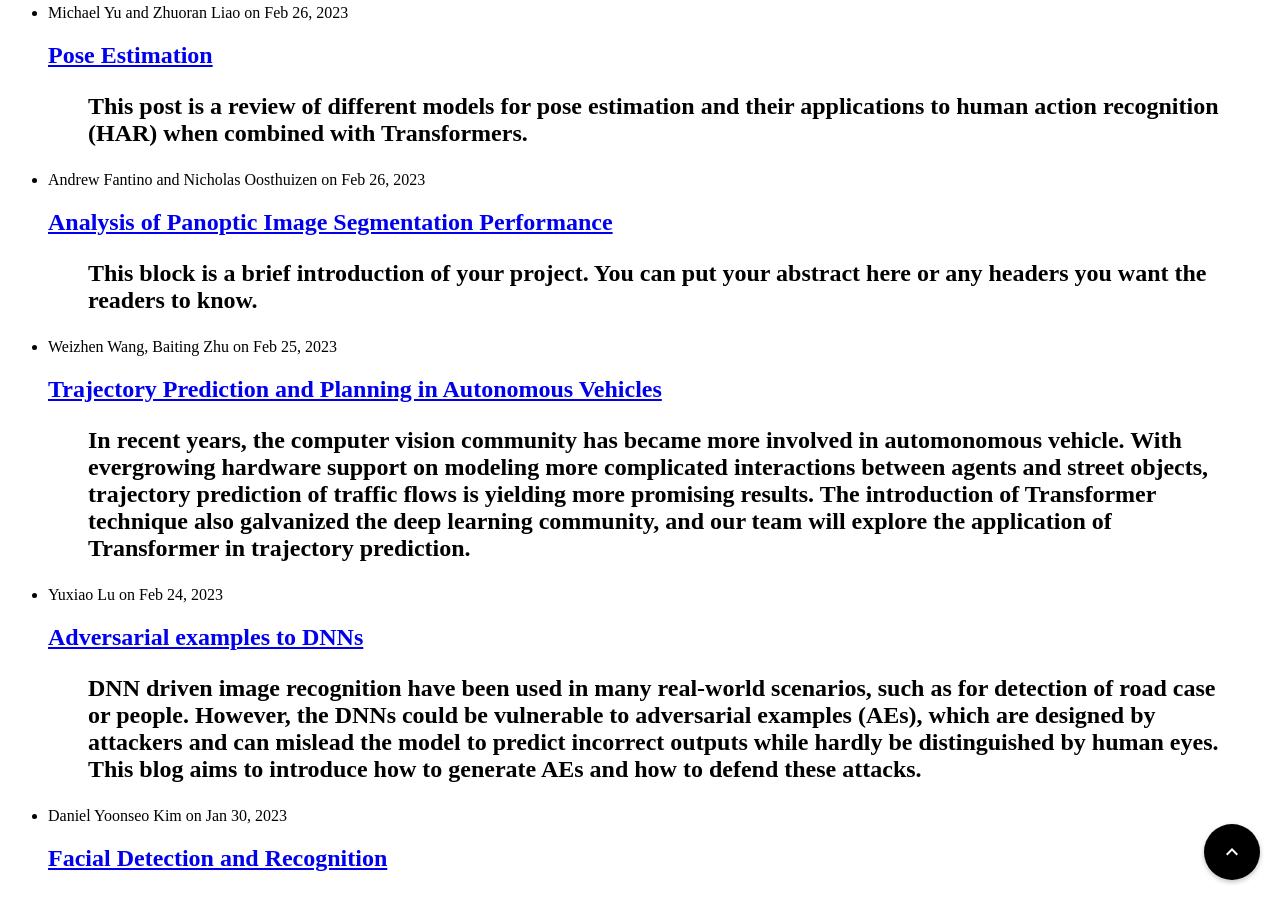
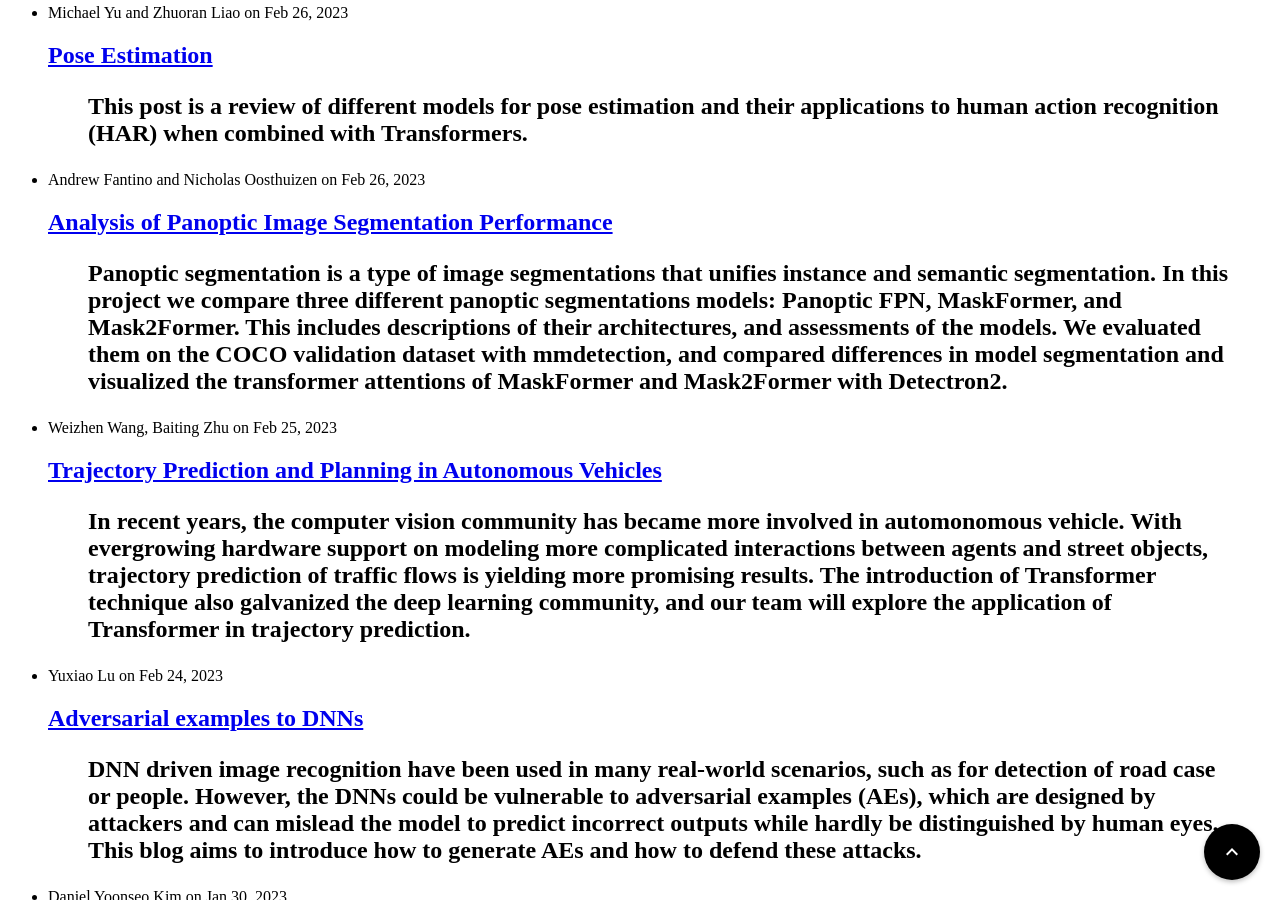
Before and after one commit to UCLAdeepvision/CS188-Projects-2023Winter, a Jekyll site: the page built from index.html, in a window 1280 px wide and 900 px high, scrolled down 1874 px. Built offline with Jekyll 4.4.1, drawn with Linux system fonts in a browser that asks for light colours; some of the changed lines change nothing that is shown.

Commit message:
Move eval results to evaluation, add comparison descriptions, and other additions

````diff
--- a/_posts/2023-01-24-team11-panoptic-image-segmentation.md
+++ b/_posts/2023-01-24-team11-panoptic-image-segmentation.md
@@ -7,13 +7,16 @@
 ---
 
 
-> This block is a brief introduction of your project. You can put your abstract here or any headers you want the readers to know.
+> Panoptic segmentation is a type of image segmentations that unifies instance and semantic segmentation. In this project we compare three different panoptic segmentations models: Panoptic FPN, MaskFormer, and Mask2Former. This includes descriptions of their architectures, and assessments of the models. We evaluated them on the COCO validation dataset with mmdetection, and compared differences in model segmentation and visualized the transformer attentions of MaskFormer and Mask2Former with Detectron2.
 
 <!--more-->
 {: class="table-of-content"}
 
 * TOC
 {:toc}
+
+<iframe width="560" height="315" src="https://www.youtube.com/embed/3dd0ranvDwg" title="YouTube video player" frameborder="0" allow="accelerometer; autoplay; clipboard-write; encrypted-media; gyroscope; picture-in-picture; web-share" allowfullscreen></iframe>
+*Spotlight Video*
 
 ## Introduction
 
@@ -34,14 +37,14 @@
 
 ### Semantic Segmentation
 
-Semantic segmentation is a task that indentifies stuff. **Description of how it works**
+Semantic segmentation is a task that indentifies stuff. Semantic Segmentation is not concerned with individual objects, it instead identifies overall classes in an image. Each pixel is assigned a category label, creating blobs of each class.
 
 ![Semantic Cat]({{ '/assets/images/team-11/sem_cat.png' | relative_url }}){: style="width: 400px; max-width: 100%;"}
 *Fig 2. Semantic Segmentation on the cat image* [[3](#ref3)].
 
 ### Instance Segmentation
 
-**Description of how it works**
+Instance segmentation identifies things. It first identifies the objects, and then the pixels that belong to those things. This is done by first performing object detection and predicting a segmentation mask for the objects.
 
 ![Instance Cat]({{ '/assets/images/team-11/inst_cat.png' | relative_url }}){: style="width: 400px; max-width: 100%;"}
 *Fig 3. Instance Segmentation on the cat image* [[3](#ref3)].
@@ -207,28 +210,14 @@
 
 ### Run Test Script
 
-MMDetection pretrained PanopticFPN Evaluation Results:
+MMDetection pretrained PanopticFPN:
 [Implementation Link](https://colab.research.google.com/drive/11MitSydv7qZ_xQkcLO4X2azTuGORjrQf#scrollTo=L-9pCPGHIkdo&uniqifier=2)
 
 ```python
 **Put a code block with the test script here**
 ```
 
-| Panoptic 1x ResNet50 Coco | PQ     | SQ     | RQ     | categories |
-| :--------------- | :---: | :---: | :---: | :---: |
-| All    | 40.248 | 77.785 | 49.312 | 133        |
-| Things | 47.752 | 80.925 | 57.475 | 80         |
-| Stuff  | 28.922 | 73.046 | 36.991 | 53         |
-
-| Panoptic 3x ResNet50 Coco | PQ     | SQ     | RQ     | categories |
-| :--------------- | :---: | :---: | :---: | :---: |
-| All    | 42.457 | 78.118 | 51.705 | 133        |
-| Things | 50.283 | 81.478 | 60.285 | 80         |
-| Stuff  | 30.645 | 73.046 | 38.755 | 53         |
-
-| ![Demo_Image]({{ '/assets/images/team-11/demo.png' | relative_url }}){: style="width: 400px; max-width: 100%;"} |
-
-| ![Panopticfpn_1x_demo_image]({{ '/assets/images/team-11/panfpn_1_demo.png' | relative_url }}){: style="width: 400px; max-width: 100%;"} |  ![Panopticfpn_3x_demo_image]({{ '/assets/images/team-11/panfpn_3_demo.png' | relative_url }}){: style="width: 400px; max-width: 100%;"} |
+| ![Demo_Image]({{ '/assets/images/team-11/demo.png' | relative_url }}){: style="width: 400px; max-width: 100%;"} | ![Panopticfpn_1x_demo_image]({{ '/assets/images/team-11/panfpn_1_demo.png' | relative_url }}){: style="width: 400px; max-width: 100%;"} |  ![Panopticfpn_3x_demo_image]({{ '/assets/images/team-11/panfpn_3_demo.png' | relative_url }}){: style="width: 400px; max-width: 100%;"} |
 
 *Fig 8. Example image and output from PanopticFPN. Top: test image, Left: output of PanopticFPN_1x, Right: output of PanopticFPN_3x* [[1](#ref1)].
 
@@ -274,14 +263,8 @@
 
 ### Run Test Script
 
-MMDetection pretrained MaskFormer Evaluation Results:
+MMDetection pretrained MaskFormer:
 [Implementation Link](https://colab.research.google.com/drive/1UEj1DHPcbcxhIFO2ukt9QWSG-S1zVm5z?usp=sharing)
-
-| MaskFormer Resnet | PQ     | SQ     | RQ     | categories |
-| :--------------- | :---: | :---: | :---: | :---: |
-| All    | 46.854 | 80.617 | 57.085 | 133        |
-| Things | 51.089 | 81.511 | 61.853 | 80         |
-| Stuff  | 40.463 | 79.269 | 49.888 | 53         |
 
 ![MaskFormer Demo Image]({{ '/assets/images/team-11/maskformer_demo.png' | relative_url }}){: style="width: 400px; max-width: 100%;"}
 *Fig 12. MaskFormer Sample Output*
@@ -349,8 +332,35 @@
 
 ### Run Test Script
 
-MMDetection pretrained Mask2Former Evaluation Results:
+MMDetection pretrained Mask2Former:
 [Implementation Link](https://colab.research.google.com/drive/1P5NI9k6qnYz0G9tsCxZ446dKjvnkWVX4?usp=sharing)
+
+![Mask2Former Demo Image]({{ '/assets/images/team-11/mask2former_demo.png' | relative_url }}){: style="width: 400px; max-width: 100%;"}
+*Fig 17. Mask2Former Sample Output*
+
+## Evaluation
+
+Model Evaluation Results
+
+Here are the results from evaluating the models on the Coco validation set with mmdetection.
+
+| Panoptic 1x ResNet50 Coco | PQ     | SQ     | RQ     | categories |
+| :--------------- | :---: | :---: | :---: | :---: |
+| All    | 40.248 | 77.785 | 49.312 | 133        |
+| Things | 47.752 | 80.925 | 57.475 | 80         |
+| Stuff  | 28.922 | 73.046 | 36.991 | 53         |
+
+| Panoptic 3x ResNet50 Coco | PQ     | SQ     | RQ     | categories |
+| :--------------- | :---: | :---: | :---: | :---: |
+| All    | 42.457 | 78.118 | 51.705 | 133        |
+| Things | 50.283 | 81.478 | 60.285 | 80         |
+| Stuff  | 30.645 | 73.046 | 38.755 | 53         |
+
+| MaskFormer Resnet | PQ     | SQ     | RQ     | categories |
+| :--------------- | :---: | :---: | :---: | :---: |
+| All    | 46.854 | 80.617 | 57.085 | 133        |
+| Things | 51.089 | 81.511 | 61.853 | 80         |
+| Stuff  | 40.463 | 79.269 | 49.888 | 53         |
 
 | Mask2Former Resnet50 | PQ     | SQ     | RQ     | categories |
 | :--------------- | :---: | :---: | :---: | :---: |
@@ -358,25 +368,38 @@
 | Things | 57.737 | 84.043 | 68.129 | 80         |
 | Stuff  | 43.003 | 81.604 | 51.722 | 53         |
 
-![Mask2Former Demo Image]({{ '/assets/images/team-11/mask2former_demo.png' | relative_url }}){: style="width: 400px; max-width: 100%;"}
-*Fig 17. Mask2Former Sample Output*
-
-## Evaluation
+Across the evaluations, the Panoptic FPN model had the lowest Panoptic Quality score with a score of 40.248 and 42.457 on the All category. MaskFormer had a score of 46.854, and Mask2Former scored 51.089. This was expected as MaskFormer is a later model than Panoptic FPN, and Mask2Former is an improved version of MaskFormer. However, an increase of 9.408 between the larger Panoptic FPN and Mask2Former still shows significant improvement from Panoptic FPN to Mask2Former.
 
 |![Plane Raw Image]({{ '/assets/images/team-11/plane.png' | relative_url}}){: style="width: 400px; max-width: 100%;"} | ![Bruinwalk Raw Image]({{ '/assets/images/team-11/bruinwalk.png'| relative_url }}){: style="width: 400px; max-width: 100%;"}|
-*Fig 18. Plane Image and BruinWalk Image*
+
+*Fig \18. Plane Image from COCO and Janns Image*
+
+For testing the outputs of the models we used these two images. The plane is from the COCO validation set [[8](#ref8)] while the image of Janns we took ourselves.
+
+[Model Segmentation Comparisons Impementation Link](https://colab.research.google.com/drive/1xwjR1QjyRr-tPYgLZw536z0bpzhCjOdR?usp=sharing)
 
 |![Plane Panoptic FPN]({{ '/assets/images/team-11/plane_pfpn.png' | relative_url}}){: style="width: 300px; max-width: 100%;"} | ![Plane MaskFormer]({{ '/assets/images/team-11/plane_maskformer.png' | relative_url}}){: style="width: 300px; max-width: 100%;"} | ![Plane Mask2Former]({{ '/assets/images/team-11/m2frmr_plane.png' | relative_url}}){: style="width: 300px; max-width: 100%;"}|
 *Fig 19. (Left to Right) Panoptic FPN, MaskFormer, Mask2Former Results on Plane Image*
 
+Looking at the segmentation outputs, Panoptic FPN does not appear to segment the image as well as MaskFormer and Mask2Former. Especially on the tail of the airplane, Panoptic FPN has a squigly border that MaskFormer and Mask2Former don't have. MaskFormer and Mask2Former are more similar, but Mask2Former does appear to have cleaner lines that better follow the lines of the objects.
+
 | ![Bruinwalk Panoptic FPN]({{ '/assets/images/team-11/bruinwalk_pfpn.png' | relative_url}}){: style="width: 400px; max-width: 100%;"} | ![Bruinwalk MaskFormer]({{ '/assets/images/team-11/bruinwalk_maskformer.png' | relative_url}}){: style="width: 400px; max-width: 100%;"} | ![Bruinwalk MaskFormer]({{ '/assets/images/team-11/bruinwalk_m2frmr.png' | relative_url}}){: style="width: 400px; max-width: 100%;"}|
 *Fig 20. Panoptic FPN, MaskFormer and Mask2Former Result on Bruinwalk Image*
+
+The segmentations by the three models are more different than with the plane. Panoptic FPN has classified a patch of the road in the foreground differently than the other 2, and MaskFormer classified the wall as a bench unlike the other two. This image has more detail in it than the plane image, with more objects and smaller details, which could account for these model differences. This is also not a COCO image, and thus could be a bit more removed from the data that the models were trained on.
+
+We took the outputs of the different models to compare the differences in their segmentations on the two images. We checked the outputs masks and marked where the models classified pixels in the images differently.
 
 |![Plane Diff Panoptic FPN and MaskFormer]({{ '/assets/images/team-11/plane_diff_p_m.png' | relative_url}}){: style="width: 400px; max-width: 100%;"} | ![Bruinwalk Diff Panoptic FPN and MaskFormer]({{ '/assets/images/team-11/bruinwalk_diff_p_m.png' | relative_url}}){: style="width: 400px; max-width: 100%;"}|
 *Fig 21. Panoptic FPN and MaskFormer Output Difference*
 
-|![Plane Diff MaskFormer and Mask2Former]({{ '/assets/images/team-11/plane_diff_m_m2.png' | relative_url}}){: style="width: 400px; max-width: 100%;"} | ![Bruinwalk Diff MaskFormer and Mask2Former]({{ '/assets/images/team-11/bruinwalk_diff_pfpn_m2.png' | relative_url}}){: style="width: 400px; max-width: 100%;"}|
+As mentioned earlier, the models had different classifications around the border of the airplane, especially the tail, which is highlighted by the red difference overlays. We can also see the greater differences between the segmentations on the Janns image by the larger red areas.
+
+|![Plane Diff MaskFormer and Mask2Former]({{ '/assets/images/team-11/plane_diff_pfpn_m2.png' | relative_url}}){: style="width: 400px; max-width: 100%;"} | ![Bruinwalk Diff MaskFormer and Mask2Former]({{ '/assets/images/team-11/bruinwalk_diff_pfpn_m2.png' | relative_url}}){: style="width: 400px; max-width: 100%;"}|
+
 *Fig 22. Panoptic FPN and Mask2Former Output Differnce*
+
+Panoptic FPN and Mask2Former show similar differences as Panoptic FPN and MaskFormer. MaskFormer and Mask2Former had appeared to make more similar segmentations on the image, so it makes sense that Mask2Former would have similar differences with PanopticFPN.
 
 ![Plane Diff MaskFormer and Mask2Former]({{ '/assets/images/team-11/plane_diff_m_m2.png' | relative_url}}){: style="width: 400px; max-width: 100%;"}
 *Fig 23. MaskFormer and Mask2Former Output Difference*
@@ -389,14 +412,23 @@
 !pip install -q git+https://github.com/huggingface/transformers.git
 ```
 
+MaskFormer and Mask2Former made closer segmentations to each other than they did Panoptic FPN, as can be seen by the smaller difference overlay than the previous plane comparison images.
+
 |![Janns MaskFormer Attention]({{ '/assets/images/team-11/janns_attention_maskformer.png' | relative_url}}){: style="width: 400px; max-width: 100%;"} | ![Janns Mask2Former Attention]({{ '/assets/images/team-11/janns_attention_mask2former.png' | relative_url}}){: style="width: 400px; max-width: 100%;"}|
 |![Cat MaskFormer Attention]({{ '/assets/images/team-11/cat_attention_maskformer.png' | relative_url}}){: style="width: 400px; max-width: 100%;"} | ![Cat Mask2Former Attention]({{ '/assets/images/team-11/cat_attention_mask2former.png' | relative_url}}){: style="width: 400px; max-width: 100%;"}|
 |![Plane MaskFormer Attention]({{ '/assets/images/team-11/plane_attention_maskformer.png' | relative_url}}){: style="width: 400px; max-width: 100%;"} | ![Plane Mask2Former Attention]({{ '/assets/images/team-11/plane_attention_mask2former.png' | relative_url}}){: style="width: 400px; max-width: 100%;"}|
 *Fig 24. MaskFormer and Mask2Former Attention*
 
+*Fig \#. MaskFormer and Mask2Former Attention*
+
+
+
+
 ## Summary & Conclusion
 
-Here is where we will put a conclusion.
+Panoptic segmentation models unify instance and semantic segmentation. MaskFormer uses mask classification to perform panoptic segmentation, instead of just instance segmentation. Mask2Former improves upon MaskFormer by changing the attention of the model's Transformer from ordinary cross attention to their own "masked attention" [[6](#ref6)].
+
+Assessing the results of the different models, Mask2Former performs the best, both quantatively by the panoptic quality score, as well as qualitatively by assessing the model segmentations on different images.
 
 ## References
 
@@ -420,3 +452,6 @@
 
 <a name="ref7"></a>
 [7] [Transformer Decoder paper](https://arxiv.org/pdf/1706.03762.pdf)
+
+<a name="ref8"></a>
+[8] [COCO Dataset](https://arxiv.org/pdf/1405.0312.pdf)
````
Also changed, not shown: assets/images/team-11/attention_formula.png (deleted), assets/images/team-11/masked_attention.png (deleted), assets/images/team-11/masked_attention_modulator.png (deleted).
